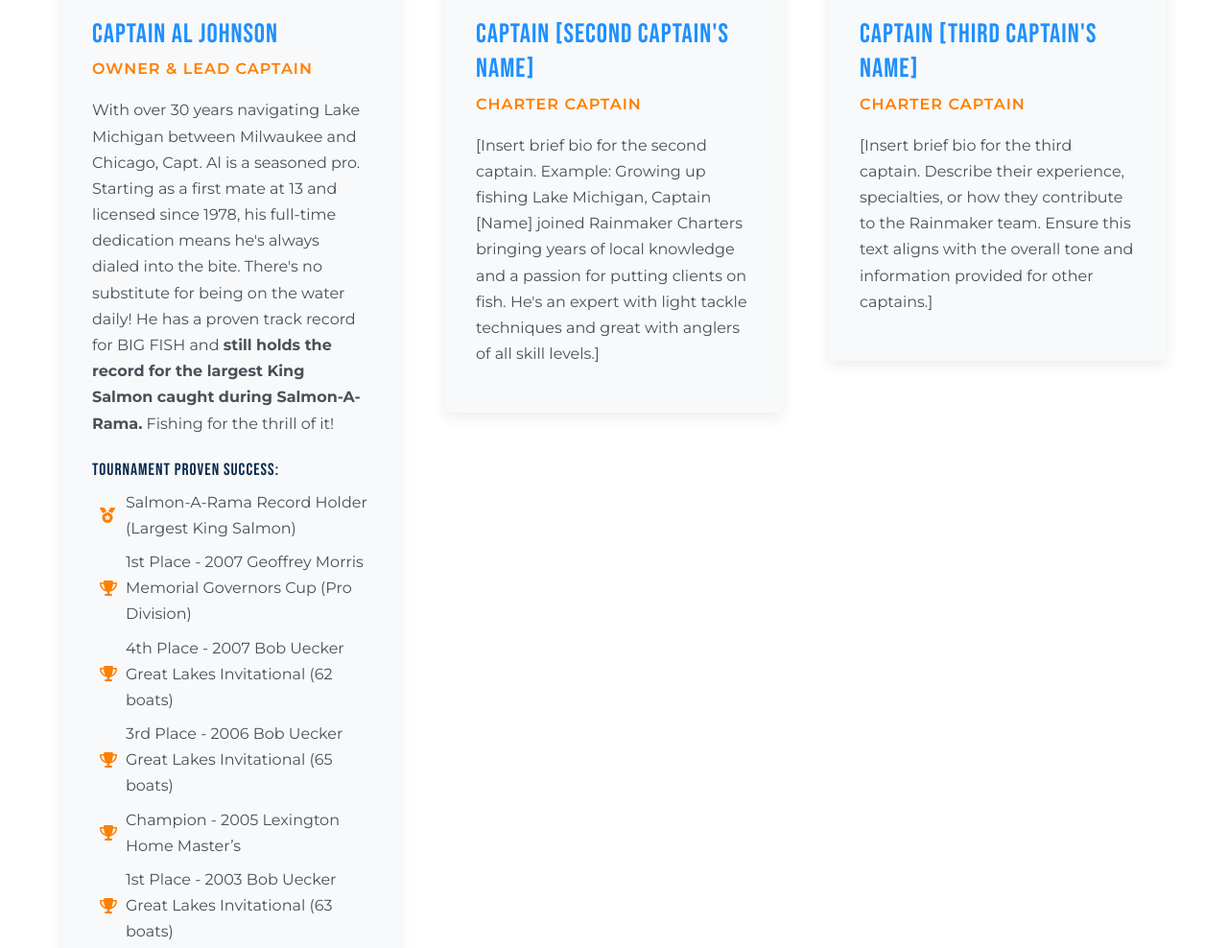
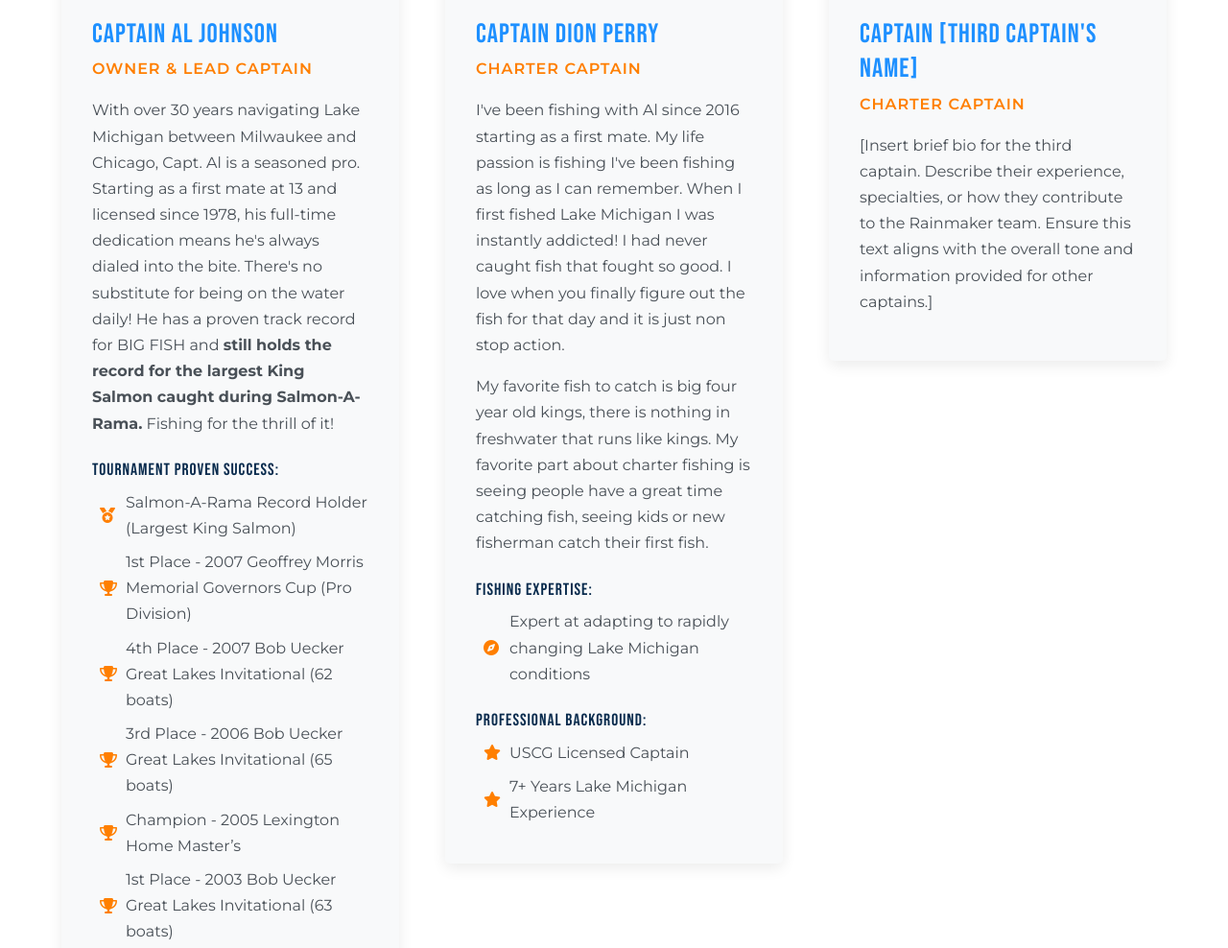
Before and after one commit to white0ut/rainmaker, a plain HTML site: page index.html in a window 1280 px wide. Shown: the part 2040-3028 px from the top of the page at 96% size. Drawn offline with Linux system fonts and the light colour scheme.

Commit message:
add second captain profile

```diff
--- a/index.html
+++ b/index.html
@@ -65,7 +65,7 @@
                     <li><a href="#rates">Rates</a></li>
                     <li><a href="#faq">FAQ</a></li>
                     <!-- Mobile only booking link -->
-                    <li class="mobile-only"><a href="#booking" class="btn btn-accent btn-small">Book Now</a></li>
+                    <!-- <li class="mobile-only"><a href="#booking" class="btn btn-accent btn-small">Book Now</a></li> -->
                 </ul>
             </nav>
 
@@ -145,7 +145,7 @@
                             <h4>Tournament Proven Success:</h4>
                             <ul>
                                 <li><i class="fas fa-medal text-accent"></i>Salmon-A-Rama Record Holder
-                                        (Largest King Salmon)</li>
+                                    (Largest King Salmon)</li>
                                 <li><i class="fas fa-trophy text-accent"></i> 1st Place - 2007 Geoffrey Morris Memorial
                                     Governors Cup (Pro Division)</li>
                                 <li><i class="fas fa-trophy text-accent"></i> 4th Place - 2007 Bob Uecker Great Lakes
@@ -170,16 +170,32 @@
                     </div>
                     <div class="captain-card">
                         <div class="captain-image">
-                            <img src="images/captain-placeholder.jpg" alt="Captain [Second Captain's Name]"
+                            <img src="images/dion-profile.jpeg" alt="Captain [Second Captain's Name]"
                                 loading="lazy">
                         </div>
                         <div class="captain-info">
-                            <h3>Captain [Second Captain's Name]</h3>
+                            <h3>Captain Dion Perry</h3>
                             <p class="captain-title">Charter Captain</p>
-                            <p>[Insert brief bio for the second captain. Example: Growing up fishing Lake Michigan,
-                                Captain [Name] joined Rainmaker Charters bringing years of local knowledge and a passion
-                                for putting clients on fish. He's an expert with light tackle techniques and great with
-                                anglers of all skill levels.]</p>
+                            <p>I've been fishing with Al since 2016 starting as a first mate. My life passion is fishing
+                                I've been fishing as long as I can remember. When I first fished Lake Michigan I was
+                                instantly addicted! I had never caught fish that fought so good. I love when you finally
+                                figure out the fish for that day and it is just non stop action.</p>
+
+                            <p>My favorite fish to catch is big four year old kings, there is nothing in freshwater that
+                                runs like kings. My favorite part about charter fishing is seeing people have a great
+                                time catching fish, seeing kids or new fisherman catch their first fish.</p>
+
+                            <h4>Fishing Expertise:</h4>
+                            <ul>
+                                <li><i class="fas fa-compass text-accent"></i> Expert at adapting to rapidly changing
+                                    Lake Michigan conditions</li>
+                            </ul>
+
+                            <h4>Professional Background:</h4>
+                            <ul class="pro-staff-list">
+                                <li><i class="fas fa-star text-accent"></i> USCG Licensed Captain</li>
+                                <li><i class="fas fa-star text-accent"></i> 7+ Years Lake Michigan Experience</li>
+                            </ul>
                         </div>
                     </div>
                     <div class="captain-card">
```
Also changed, not shown: images/dion-profile.jpeg (added).
